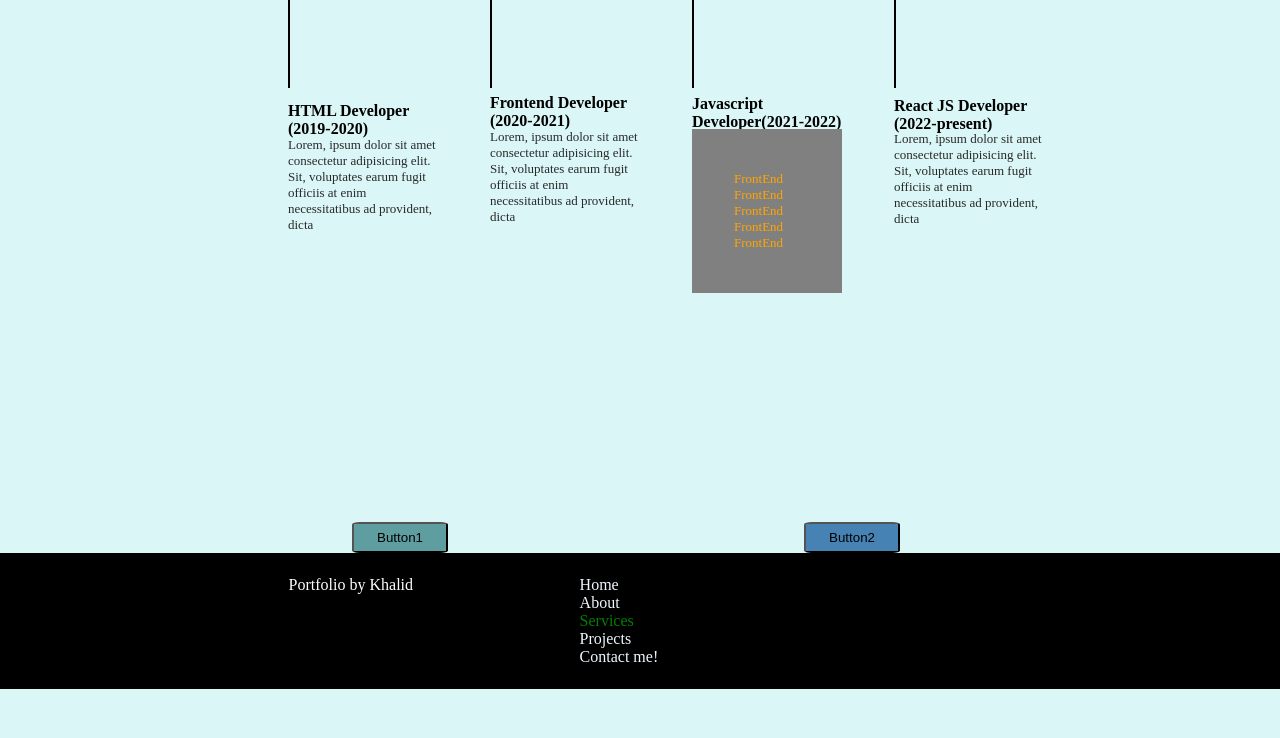
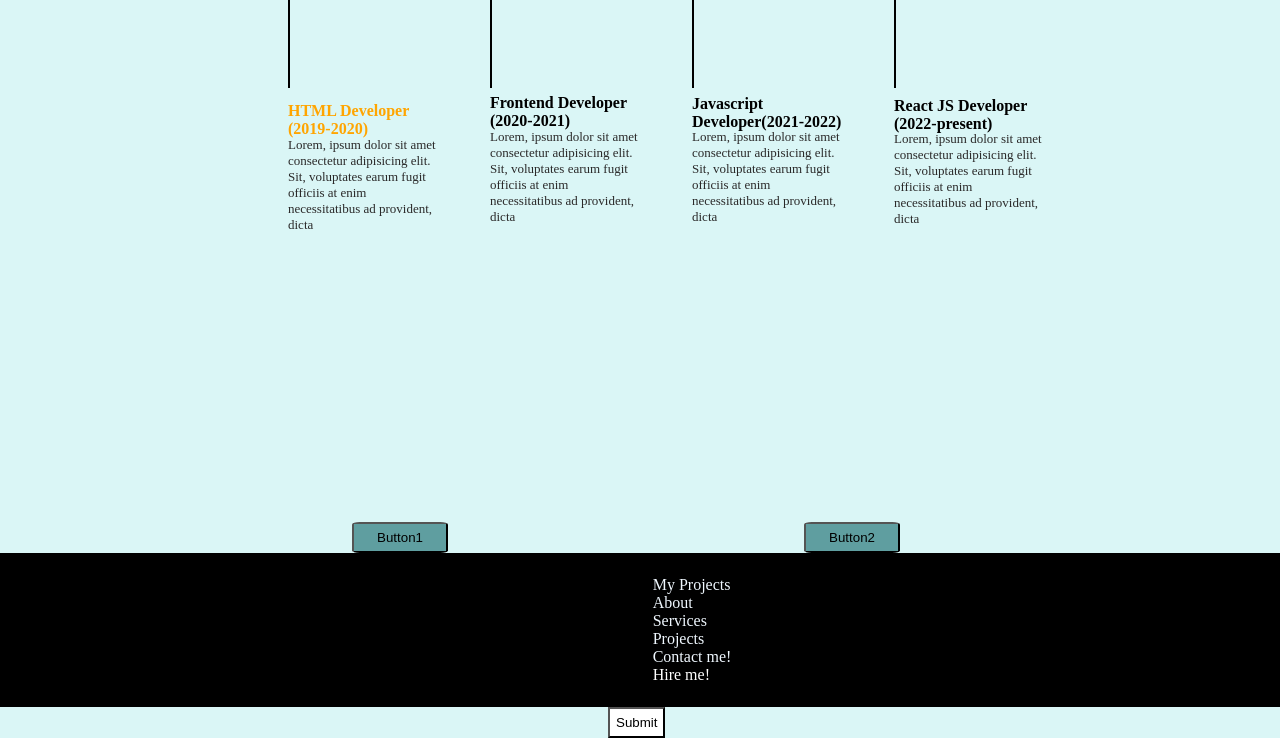
Before and after one commit to sourcebykhalid/Javascript-Basics, a plain HTML site: page index.html in a window 1280 px wide. Shown: the part 931-1669 px from the top of the page. Before the commit the page ends 1620 px from the top, so only its background shows below. Drawn offline with nearby package versions, Linux system fonts and the light colour scheme.

Commit message:
Creatind, edit and Remove elements in Javascript using DOM

```diff
--- a/index.html
+++ b/index.html
@@ -59,6 +59,7 @@
             <div class="box">
 
                 <div class="vertical">
+                    <!--  -->
                     <img src="images/html.png" class="image-top">
                     <div class="vertical-title" id="title">HTML Developer (2019-2020)</div>
                     <div class="vertical-desc">Lorem, ipsum dolor sit amet consectetur adipisicing elit. Sit,
@@ -92,9 +93,9 @@
     </main>
     <footer>
         <div class="flex">
-            <div class="footer-first">
+            <!-- <div class="footer-first">
                 Portfolio by Khalid
-            </div>
+            </div> -->
             <div class="footer-second">
                 <ul>
                     <a href="">
@@ -114,8 +115,7 @@
                     </a>
                 </ul>
             </div>
-            <div class="footer-third"></div>
-            <div class="footer-fourth"></div>
+
         </div>
     </footer>
     <script src="script.js"></script>
--- a/script.js
+++ b/script.js
@@ -1174,31 +1174,88 @@
 // doc2.style.backgroundColor = "red";
 
 // Getting element by Query Selector
-let doc3 = document.querySelector("#btn4");
-doc3.style.backgroundColor = "steelblue";
+// let doc3 = document.querySelector("#btn4");
+// doc3.style.backgroundColor = "steelblue";
 
-// Getting multiple elements by query selector all
-const tempLi = document.querySelectorAll("li");
-tempLi[7].style.color = "green";
+// // Getting multiple elements by query selector all
+// const tempLi = document.querySelectorAll("li");
+// tempLi[7].style.color = "green";
 
-const tempAnc = document.querySelectorAll("a");
-tempAnc[0].style.color = "orange";
+// const tempAnc = document.querySelectorAll("a");
+// tempAnc[0].style.color = "orange";
 
-// Using forEach() to select all elements
-tempAnc.forEach((a) => {
-  a.style.color = "blue";
-});
+// // Using forEach() to select all elements
+// tempAnc.forEach((a) => {
+//   a.style.color = "blue";
+// });
 
-// Getting elements by className
-const textGs = document.getElementsByClassName("vertical-desc3");
+// // Getting elements by className
+// const textGs = document.getElementsByClassName("vertical-desc3");
 
 // Since "textGs" returns a nodelist, So we have to convert it into an array first
-const textCh = Array.from(textGs);
-textCh.map((intr) => {
-  intr.style.color = "orange";
-});
-textCh.forEach((int) => {
-  int.style.backgroundColor = "grey";
-  int.innerText = "FrontEnd\nFrontEnd\nFrontEnd\nFrontEnd\n FrontEnd";
-  int.style.padding = "42px";
-});
+// const textCh = Array.from(textGs);
+// textCh.map((intr) => {
+//   intr.style.color = "orange";
+// });
+// textCh.forEach((int) => {
+//   int.style.backgroundColor = "grey";
+//   int.innerText = "FrontEnd\nFrontEnd\nFrontEnd\nFrontEnd\n FrontEnd";
+//   int.style.padding = "42px";
+// });
+
+// Creating a new element in Dom
+const parent = document.querySelector(".vertical");
+// console.log(parent);
+// console.log(parent.children);
+// console.log(parent.children[0].innerHTML);
+// for (let i = 0; i < parent.children.length; i++) {
+//   console.log(parent.children[i].innerHTML);
+// }
+parent.children[1].style.color = "orange";
+// console.log(parent.firstElementChild);
+// console.log(parent.lastElementChild);
+const select = document.querySelector(".vertical");
+// console.log(select);
+// console.log(select.parentElement);
+// console.log(select.nextElementSibling);
+// console.log("Nodes are: ", parent.childNodes);
+const heading = document.createElement("input");
+console.log(heading);
+heading.setAttribute("type", "submit");
+heading.className = "heading";
+heading.style.color = "black";
+heading.style.backgroundColor = "white";
+heading.style.cursor = "pointer";
+heading.style.padding = "6px";
+heading.style.marginLeft = "38rem";
+heading.textContent = "Submit";
+document.body.appendChild(heading);
+
+// Edit & Remove Elements in DOM
+function addLi(Li) {
+  const li = document.createElement("li");
+  li.style.marginLeft = "6.5rem";
+  li.style.cursor = "pointer";
+  li.appendChild(document.createTextNode(Li));
+  document.querySelector(".footer-second").appendChild(li);
+}
+addLi("Chat with Us!");
+addLi("Drop your feedback");
+
+// Edit element
+const editLi = document.querySelector(".footer-second li:nth-child(3)");
+const newLi = document.createElement("li");
+newLi.style.marginLeft = "6.5rem";
+newLi.style.cursor = "pointer";
+newLi.textContent = "Hire me!";
+editLi.replaceWith(newLi);
+
+// Replace with
+const firstLi = document.querySelector(".footer-second li:first-child");
+const newFLi = document.createElement("li");
+newFLi.textContent = "My Projects";
+firstLi.replaceWith(newFLi);
+
+// Remove Element
+const reMove = document.querySelector(".footer-second li:nth-child(2)");
+reMove.remove();
--- a/style.css
+++ b/style.css
@@ -223,6 +223,7 @@ footer {
 } */
 .flex ul li {
   color: aliceblue;
+  margin-left: 6.5rem;
 }
 @media screen and (max-width: 960px) {
   .navbar {
```
